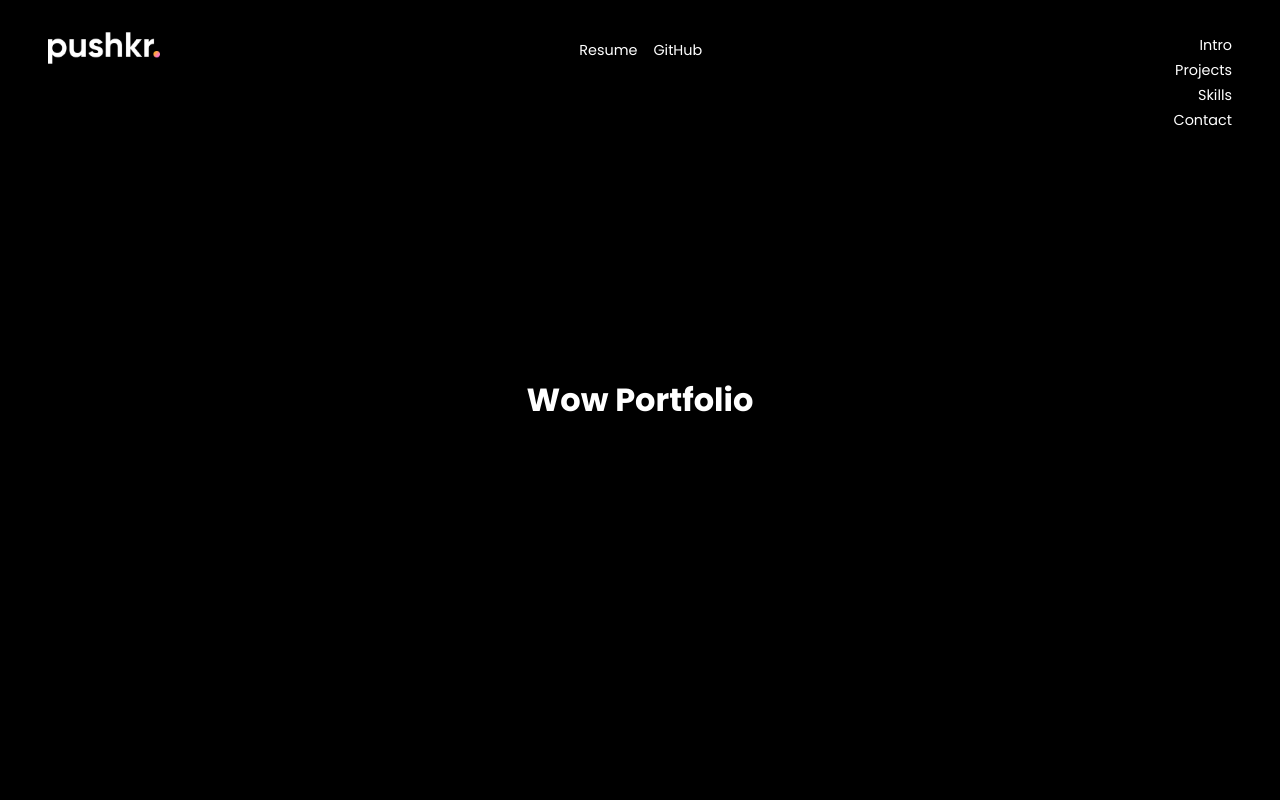
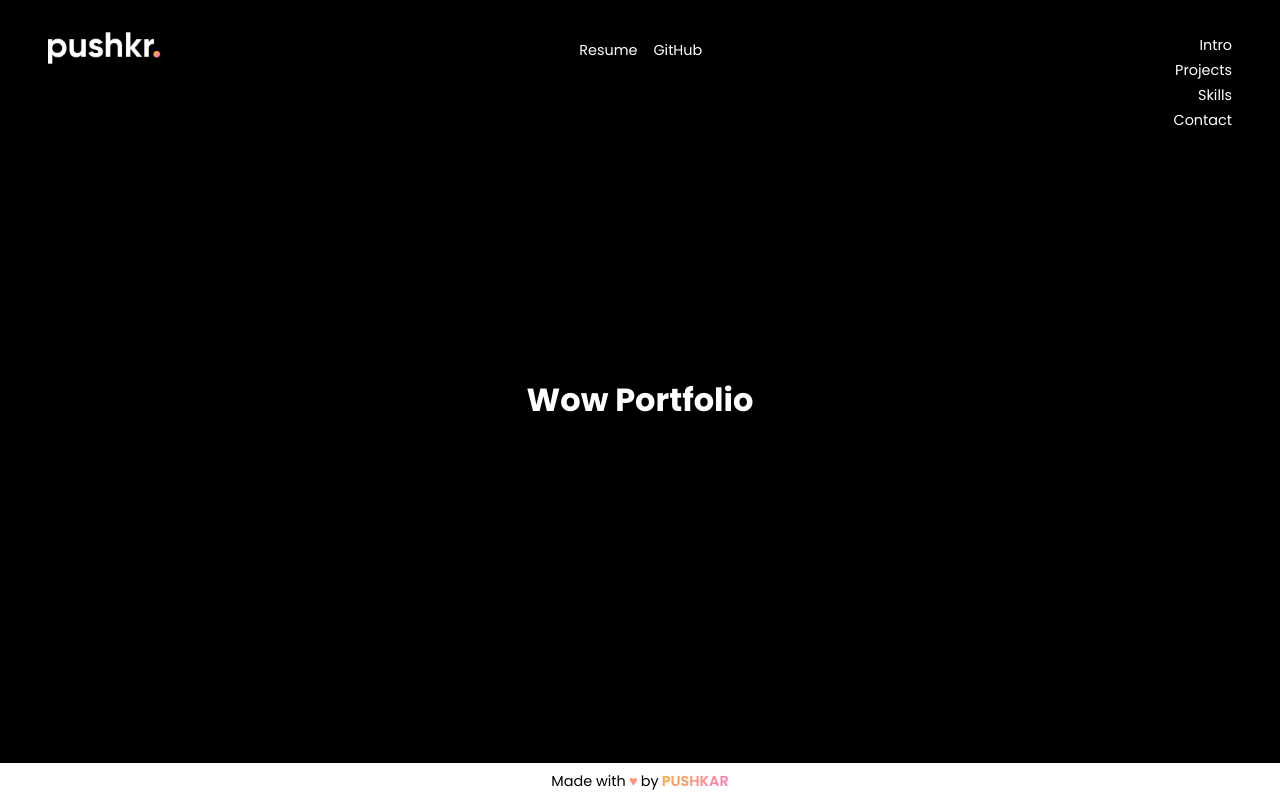
Before and after one commit to Pushkar1809/Pushkar1809.github.io, a Next.js app: page / in a window 1280 px wide. Built offline with nearby package versions, Linux system fonts and the light colour scheme.

Commit message:
feat: Add Footer

```diff
--- a/components/common/Footer.tsx
+++ b/components/common/Footer.tsx
@@ -1,7 +1,13 @@
 import { FC } from "react";
+import Styles from "../../styles/Common.module.scss";
 
 const Footer: FC = () => {
-	return null;
+	return (
+		<section className={Styles.footer}>
+			Made with <span className={Styles.heart}>&hearts;</span> by
+			<span>Pushkar</span>
+		</section>
+	);
 };
 
 export default Footer;
--- a/components/wrappers/AppWrapper.tsx
+++ b/components/wrappers/AppWrapper.tsx
@@ -1,5 +1,6 @@
 import Nav from "../common/Nav";
 import { FC, ReactNode } from "react";
+import Footer from "../common/Footer";
 
 interface Props {
 	children: ReactNode;
@@ -10,6 +11,7 @@ const AppWrapper: FC<Props> = ({ children }: Props) => {
 		<main>
 			<Nav />
 			{children}
+			<Footer />
 		</main>
 	);
 };
--- a/styles/Common.module.scss
+++ b/styles/Common.module.scss
@@ -11,7 +11,7 @@
 	white-space: nowrap;
 	vertical-align: baseline;
 	border-radius: 0.25rem;
-	background: linear-gradient(-45deg, $accent1, $accent2);
+	background: $accent;
 }
 
 .nav {
@@ -78,3 +78,34 @@
 		}
 	}
 }
+
+.footer {
+	background-color: $light;
+	color: $dark;
+	display: flex;
+	align-items: center;
+	justify-content: center;
+	width: 100vw;
+	position: fixed;
+	bottom: 0;
+	left: 0;
+	padding: 0.5rem;
+	font-size: 0.9rem;
+	z-index: 1;
+	span {
+		margin-left: 0.2rem;
+		text-transform: uppercase;
+		font-weight: 600;
+		background: $accent;
+		background-clip: text;
+		background-size: 100%;
+		-webkit-background-clip: text;
+		-moz-background-clip: text;
+		-webkit-text-fill-color: transparent;
+		-moz-text-fill-color: transparent;
+	}
+	.heart {
+		color: rgb(238, 51, 69);
+		margin: 0 0.2rem;
+	}
+}
--- a/styles/variables.scss
+++ b/styles/variables.scss
@@ -2,3 +2,4 @@ $light: #ffffff;
 $dark: #000000;
 $accent1: #fd76cb;
 $accent2: #ffac30;
+$accent: linear-gradient(-45deg, $accent1, $accent2);
```
